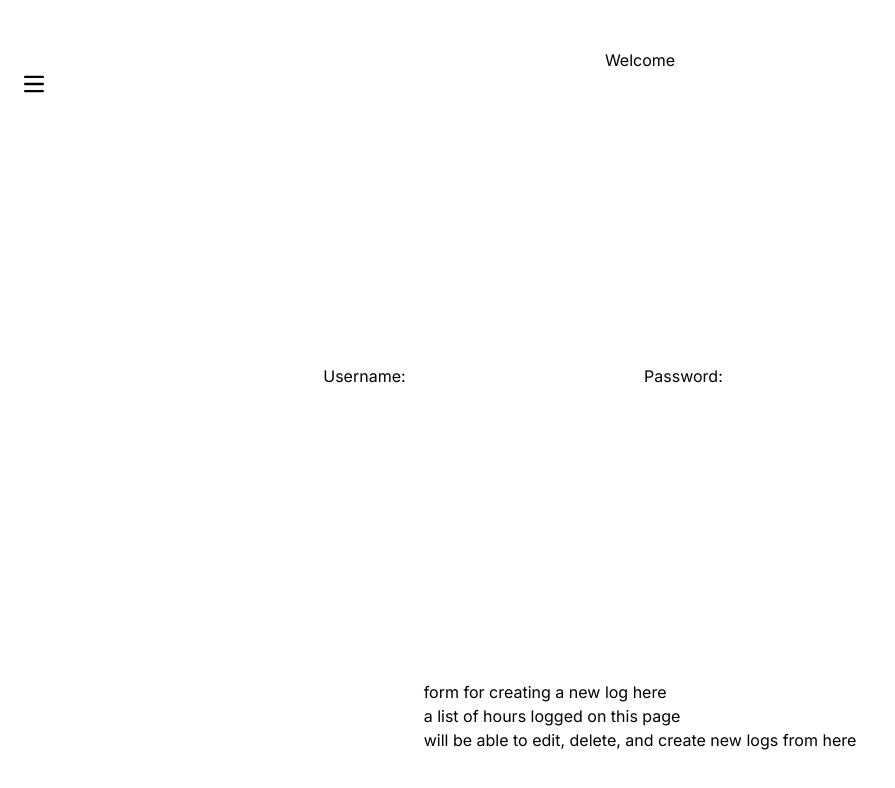
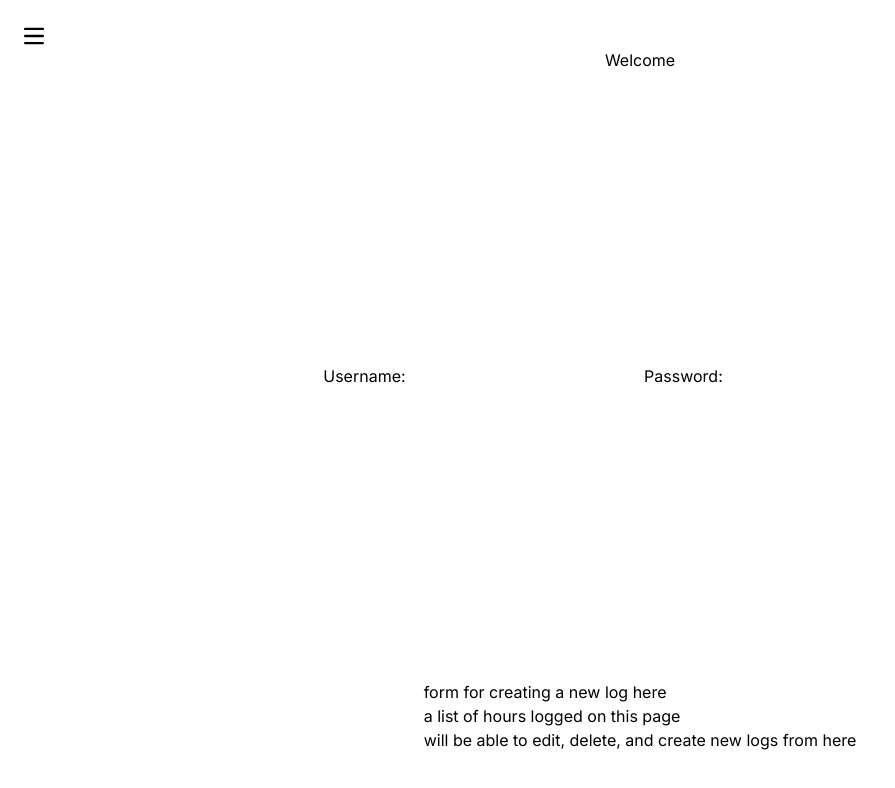
Before and after one commit to JordanTaylorJ/flask_react_app, a Next.js app in the folder client/: page / in a window 1280 px wide. Shown: the top 788 px of the page, without its empty margins (0-895 px from the left). Built offline with nearby package versions, Linux system fonts and the light colour scheme.

Commit message:
remove navbar from app/page and add it to the body tag in layout so that it is rendered with every component. pass setIsOpen from Navbar to Menu and use in onClick for each Link to close the menu once an item has been clicked

```diff
--- a/client/src/app/components/Menu.jsx
+++ b/client/src/app/components/Menu.jsx
@@ -1,12 +1,12 @@
 import Link from 'next/link';
 
 
-const Menu = () => {
+const Menu = (setIsOpen) => {
     return(
         <div className=' p-4 text-lg container fixed z-40'>
-            <Link className='block hover:text-blue-200'href='/'>Profile</Link>
-            <Link className='block hover:text-blue-200' href='/logs'>Logs</Link>
-            <Link className='block hover:text-blue-200' href='/'>Aircraft</Link>
+            <Link className='block hover:text-blue-200'href='/' onClick={(() => setIsOpen(false))}>Profile</Link>
+            <Link className='block hover:text-blue-200' href='/logs' onClick={(() => setIsOpen(false))}>Logs</Link>
+            <Link className='block hover:text-blue-200' href='/' onClick={(() => setIsOpen(false))}>Aircraft</Link>
             <button className='block hover:text-blue-200'>Logout</button>
         </div>
     )
--- a/client/src/app/components/Navbar.jsx
+++ b/client/src/app/components/Navbar.jsx
@@ -14,7 +14,7 @@ const Navbar = () => {
                 <path stroke="currentColor" strokeLinecap="round" strokeLinejoin="round" strokeWidth="2" d="M1 1h15M1 7h15M1 13h15"/>
             </svg>
         </button>
-        {isOpen ? <Menu/> : <></> }
+        {isOpen ? <Menu setIsOpen={setIsOpen}/> : <></> }
         </div>
         </nav>
     )
--- a/client/src/app/layout.js
+++ b/client/src/app/layout.js
@@ -1,5 +1,6 @@
 import { Inter } from 'next/font/google'
 import './globals.css'
+import Navbar from './components/Navbar'
 
 const inter = Inter({ subsets: ['latin'] })
 
@@ -11,7 +12,10 @@ export const metadata = {
 export default function RootLayout({ children }) {
   return (
     <html lang="en">
-      <body className={inter.className}>{children}</body>
+      <body className={inter.className}>
+        <Navbar/>
+        {children}
+      </body>
     </html>
   )
 }
--- a/client/src/app/page.js
+++ b/client/src/app/page.js
@@ -5,7 +5,6 @@ import Logs from "./logs/page"
 export default function Home() {
   return (
     <main className="flex min-h-screen flex-col items-center justify-between p-12">
-      <Navbar/>
       <p>Welcome</p>
       <Login/>
       <Logs/>
```
